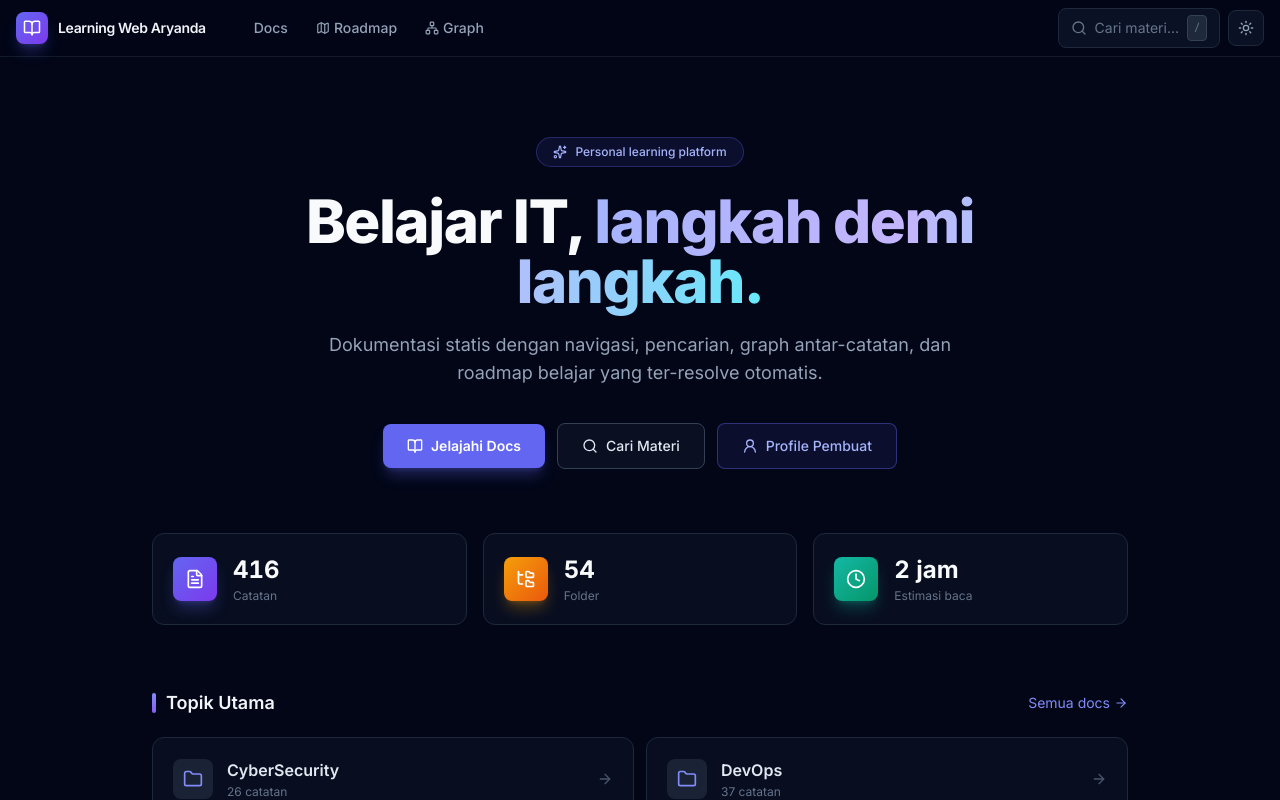
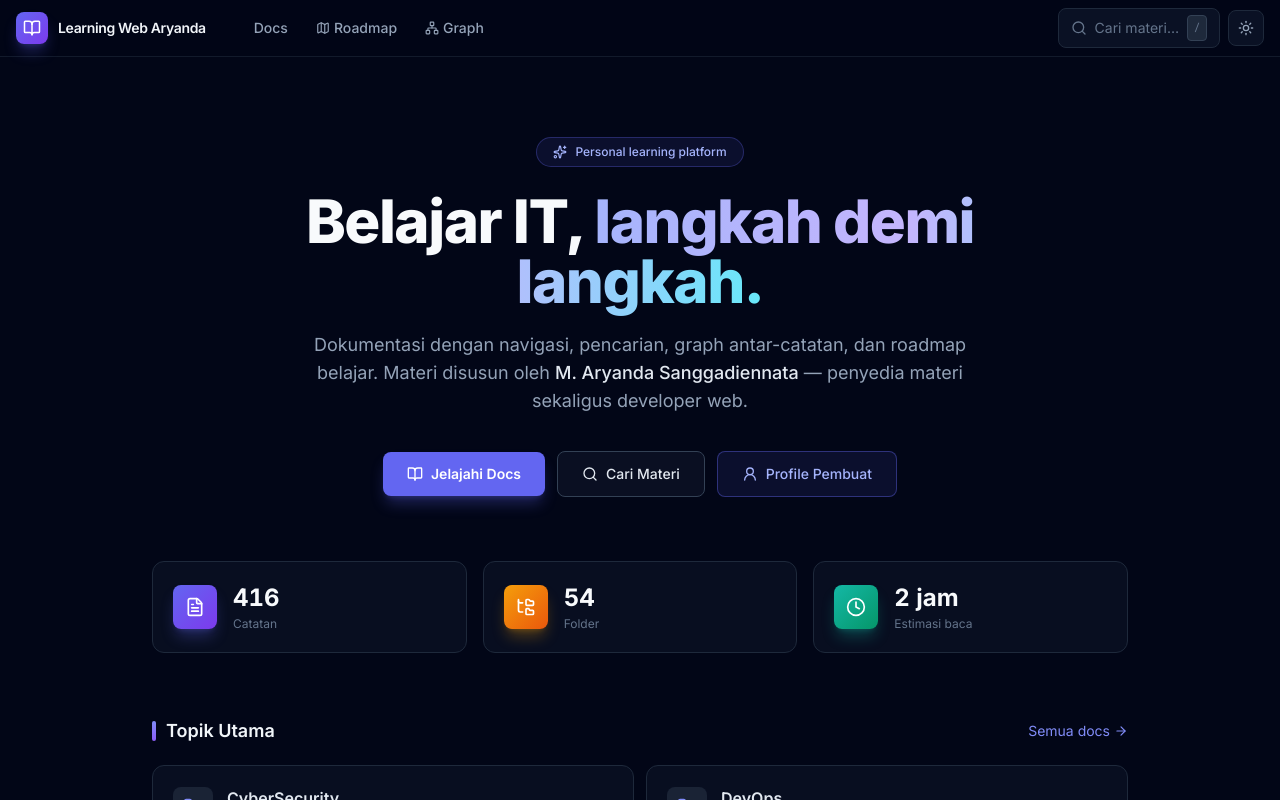
Before and after one commit to aryandaa/Learning-Web-Aryanda, a React (Vite) app: page / in a window 1280 px wide. Shown: the top 800 px of the page. Built offline with nearby package versions, Linux system fonts and the light colour scheme.

Commit message:
chore(home): paragraf hero sebut M. Aryanda Sanggadiennata sebagai penyedia materi & developer web

```diff
--- a/src/pages/HomePage.tsx
+++ b/src/pages/HomePage.tsx
@@ -79,8 +79,10 @@ export default function HomePage() {
         </h1>
 
         <p className="mx-auto mt-5 max-w-2xl text-base leading-relaxed text-slate-400 sm:text-lg">
-          Dokumentasi statis dengan navigasi, pencarian, graph antar-catatan, dan roadmap
-          belajar yang ter-resolve otomatis.
+          Dokumentasi dengan navigasi, pencarian, graph antar-catatan, dan roadmap belajar.
+          Materi disusun oleh{' '}
+          <span className="font-medium text-slate-200">M. Aryanda Sanggadiennata</span> — penyedia
+          materi sekaligus developer web.
         </p>
 
         <div className="mt-9 flex flex-wrap items-center justify-center gap-3">
```
